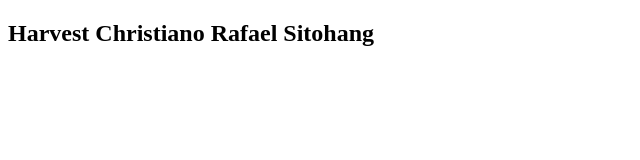
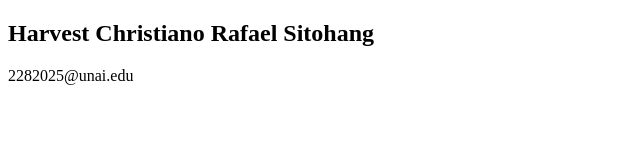
Before and after one commit to RafaelSitohang/web1, a plain HTML site: page rafaelsitohang.html in a window 1280 px wide. Shown: the whole page, without its empty margins (0-640 px from the left). Drawn offline with Linux system fonts and the light colour scheme.

Commit message:
added <p>

```diff
--- a/rafaelsitohang.html
+++ b/rafaelsitohang.html
@@ -5,5 +5,6 @@
     </head>
     <body>
         <h2>Harvest Christiano Rafael Sitohang</h2>
+        <p>2282025@unai.edu</p>
     </body>
 </html>
```
